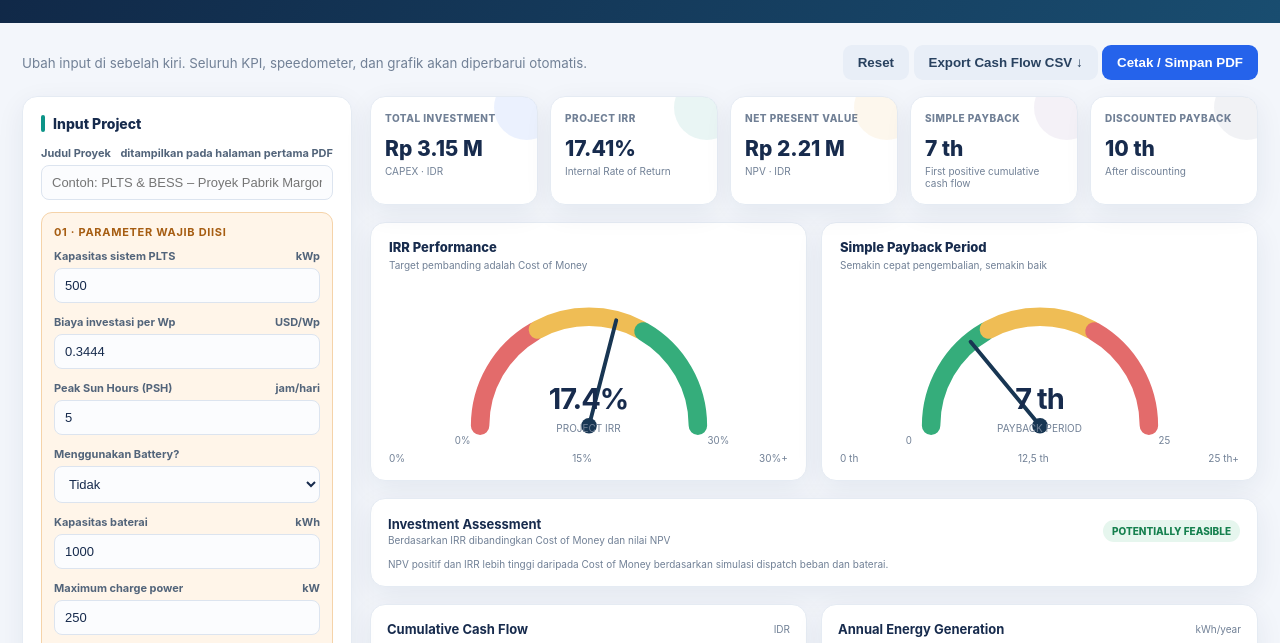
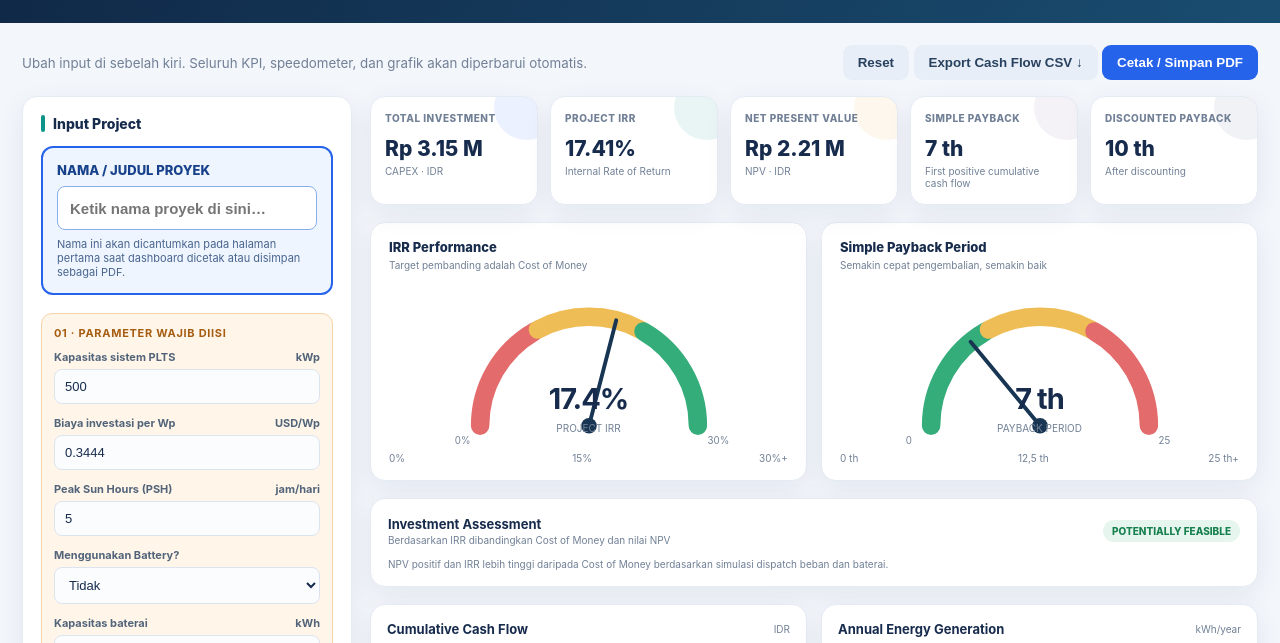
Before and after one commit to rizalwherlambang-sudo/jaya-solar-simulator, a plain HTML site: page index.html in a window 1280 px wide. Shown: the part 101-744 px from the top of the page. Drawn offline with Linux system fonts and the light colour scheme.

Commit message:
Update index.html

```diff
--- a/index.html
+++ b/index.html
@@ -48,6 +48,13 @@ header{background:linear-gradient(120deg,#102746,#194d70);color:#fff;padding:26p
  button{display:none!important}
  .status{font-size:9px!important}
 }
+
+/* Project title input: prominent and easy to find */
+.project-title-field{background:#eef5ff;border:2px solid #2563eb;border-radius:12px;padding:14px;margin:12px 0 18px}
+.project-title-field label{display:block;font-size:13px;font-weight:800;color:#17428b;margin-bottom:8px}
+.project-title-field input{display:block;width:100%;box-sizing:border-box;min-height:44px;padding:10px 12px;border:1px solid #8aaee8;border-radius:8px;background:#fff;font-size:15px;font-weight:600;color:#172b4d}
+.project-title-field input:focus{outline:3px solid rgba(37,99,235,.18);border-color:#2563eb}
+.project-title-field .project-help{font-size:11px;color:#49658e;margin-top:7px}
 </style>
 </head>
 <body>
@@ -60,7 +67,7 @@ header{background:linear-gradient(120deg,#102746,#194d70);color:#fff;padding:26p
  <div class="layout">
   <aside class="panel inputs">
    <h2 class="section-title">Input Project</h2>
-   <div class="field"><label>Judul Proyek <span>ditampilkan pada halaman pertama PDF</span></label><input id="projectTitle" type="text" maxlength="120" placeholder="Contoh: PLTS & BESS – Proyek Pabrik Margorejo" value=""></div>
+   <div class="project-title-field"><label for="projectTitle">NAMA / JUDUL PROYEK</label><input id="projectTitle" type="text" maxlength="120" placeholder="Ketik nama proyek di sini…" value=""><div class="project-help">Nama ini akan dicantumkan pada halaman pertama saat dashboard dicetak atau disimpan sebagai PDF.</div></div>
    <div class="required">
     <h3>01 · PARAMETER WAJIB DIISI</h3>
     <div class="field"><label>Kapasitas sistem PLTS <span>kWp</span></label><input id="capacity" type="number" min="0" step="0.1" value="500"></div>
```
